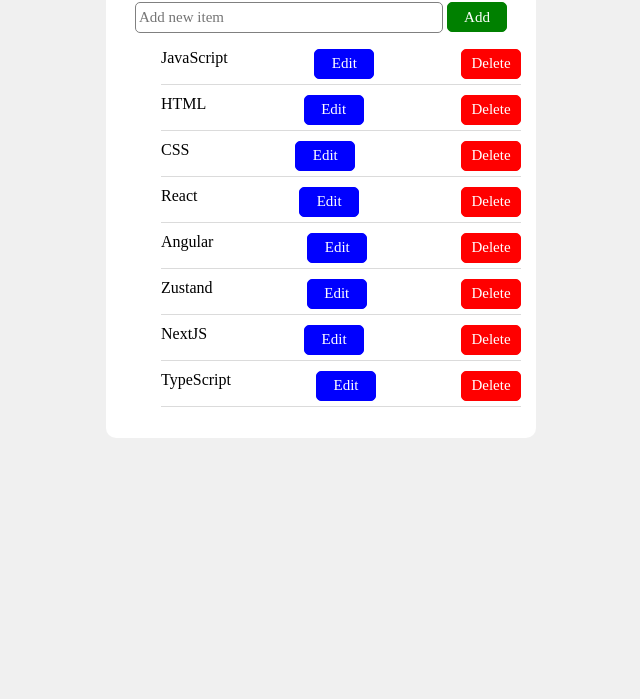
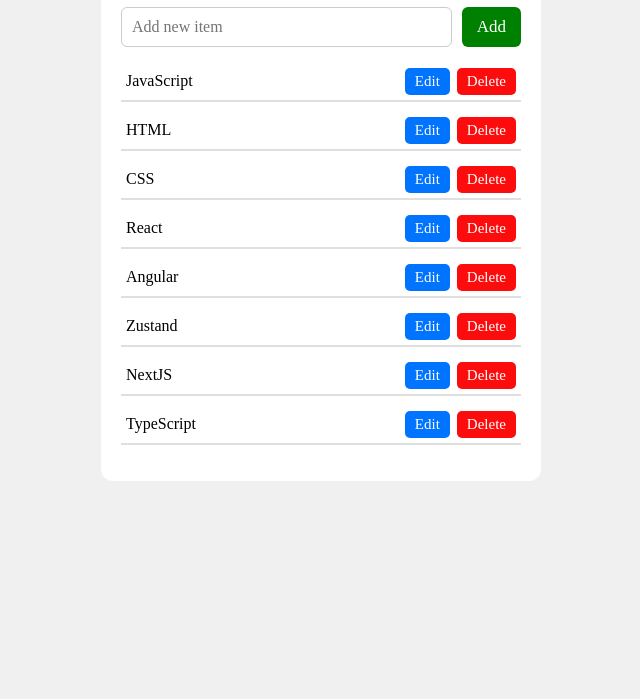
Before and after one commit to Riham274/To-Do-List-Application, a plain HTML site: page index.html in a window 1280 px wide. Shown: the part 101-800 px from the top of the page, without its empty margins (319-959 px from the left). Drawn offline with nearby package versions, Linux system fonts and the light colour scheme.

Commit message:
Improve todo list buttons and layout

```diff
--- a/style.scss
+++ b/style.scss
@@ -1,68 +1,85 @@
-body{
+body {
     font-family: 'Times New Roman', Times, serif;
     background-color: #f0f0f0;
+    display: flex;
+    justify-content: center;
+    align-items: center;
 }
 
-.container{
-    padding: 15px;
-    background-color: white;
+.container {
+    background-color: #fff;
     width: 400px;
-    margin: auto;
-    border-radius: 10px;
-
+    padding: 20px;
+    border-radius: 12px;
 }
 
-h1{
+h1 {
     text-align: center;
 }
 
-form{
-    text-align: center;
+form {
+    display: flex;
+    justify-content: center;
+    gap: 10px;
+
+    input {
+        width: 100%;
+        padding: 10px;
+        border-radius: 6px;
+        border: 1px solid #ccc;
+        font-family: 'Times New Roman', Times, serif;
+        font-size: 16px;
+    }
+
+    button {
+        font-family: 'Times New Roman', Times, serif;
+        padding: 8px 15px;
+        font-size: 17px;
+        border: none;
+        border-radius: 6px;
+        background-color: green;
+        color: white;
+        cursor: pointer;
+    }
 }
 
-input{
-    font-family: 'Times New Roman', Times, serif;
-    border-radius: 5px;
-    border: 1px solid gray;
-    height: 23px;
-    width: 300px;
-    padding: 3px;
-    font-size: 15px;
+ul {
+    list-style: none;
+    padding: 0;
 
+    li {
+        display: flex;
+        justify-content: space-between;
+        align-items: center;
+        padding: 5px;
+        margin-bottom: 10px;
+        border-bottom: 2px solid #dfdfdf;
+
+        span {
+            flex: 1;
+        }
+
+        button {
+            font-family: 'Times New Roman', Times, serif;
+            padding: 5px 10px;
+            border: none;
+            border-radius: 5px;
+            cursor: pointer;
+            color: white;
+            font-size: 15px;
+
+            &.edit {
+                background-color: rgb(0, 115, 255);
+                margin-right: 7px;
+
+            }
+
+            &.delete {
+                background-color: rgb(252, 12, 12);
+
+            }
+        }
+
+
+    }
 }
-
-button{
-    font-family: 'Times New Roman', Times, serif;
-    height: 30px;
-    border: 1px solid green;
-    border-radius: 5px;
-    background-color: green;
-    color: white;
-    width: 60px;
-    font-size: 15px;
-    cursor: pointer;
-}
-
-ul{
-    list-style: none;
-
-}
-
-li{
-  display: flex;
-  justify-content: space-between;
-  margin-bottom: 10px;
-  border-bottom:1px solid rgb(219, 219, 219);
-
-}
-
-.edit{
-    background-color: blue;
-    border: 1px solid blue;
-    margin-bottom: 5px;
-}
-
-.delete{
-    background-color: red;
-    border: 1px solid red;
-}
```
Also changed, not shown: style.css, 1 other file.
